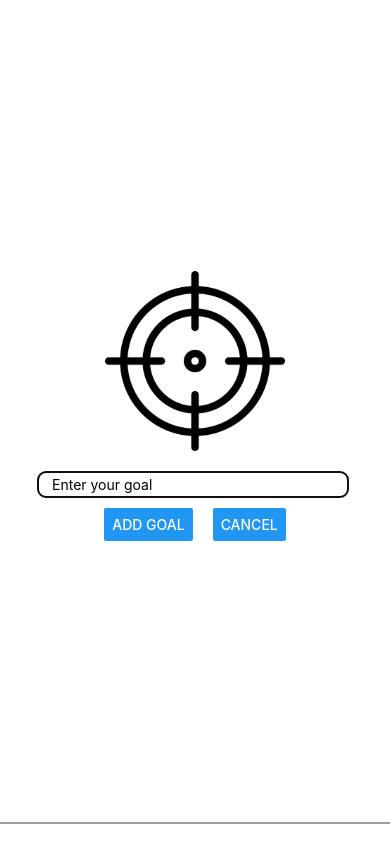
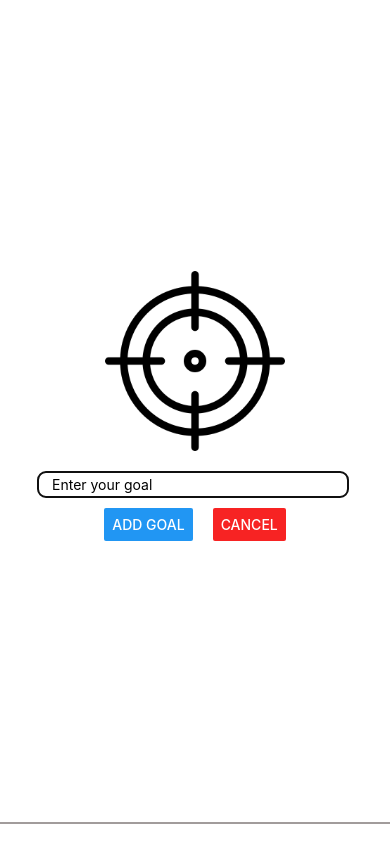
Before and after one commit to webdevFaizan/RNCourse, a React Native app: screen / in a window 390 px wide. Both pictures are taken after a click on the button "ADD GOAL". Built offline with nearby package versions, Linux system fonts and the light colour scheme.

Commit message:
Final touch.

```diff
--- a/App.js
+++ b/App.js
@@ -1,4 +1,5 @@
-import { StatusBar } from 'expo-status-bar';
+import { StatusBar } from 'expo-status-bar';    //This is a special component that will be useful in changing the color of the status bar, since the background color could be dark or it could be light.
+
 import { useState } from 'react';
 import {
   StyleSheet,
@@ -97,6 +98,10 @@ export default function App() {
 
 
   return (
+    // We had to add this wrapping fragment, because at the root level of jsx, we cannot have siblings, which are StatusBar and the View.
+    <>
+    <StatusBar  style='dark'/>
+        {/* IMPORTANT : The color of the status bar will be decided from the color of the backgroud, since the color of background is in the global object, so we have to change the value of the StatusBar manually in the Style component. */}
     <View style={styles.appContainer}>
       {
         courseGoals.length===0 && <View style ={{alignItems : 'center'}}><Image style= {styles.imageStyle} source={require('../RNCourse/assets/images/goal.png')}/></View>
@@ -127,6 +132,7 @@ export default function App() {
           </View>
         }
     </View>
+    </>
   );
 }
 
--- a/component/GoalInput.js
+++ b/component/GoalInput.js
@@ -18,7 +18,7 @@ function GoalInput(props){
                         <Button onPress={props.addGoalHandler} title='ADD GOAL'/>
                     </View>
                     <View style={{margin : 10}}>
-                        <Button title="CANCEL" onPress={props.modalButtonPressed}/>
+                        <Button title="CANCEL" onPress={props.modalButtonPressed} color={'#f72323'}/>
                     </View>
                 </View>
             </View>
```
Also changed, not shown: app.json (line endings or trailing spaces).
